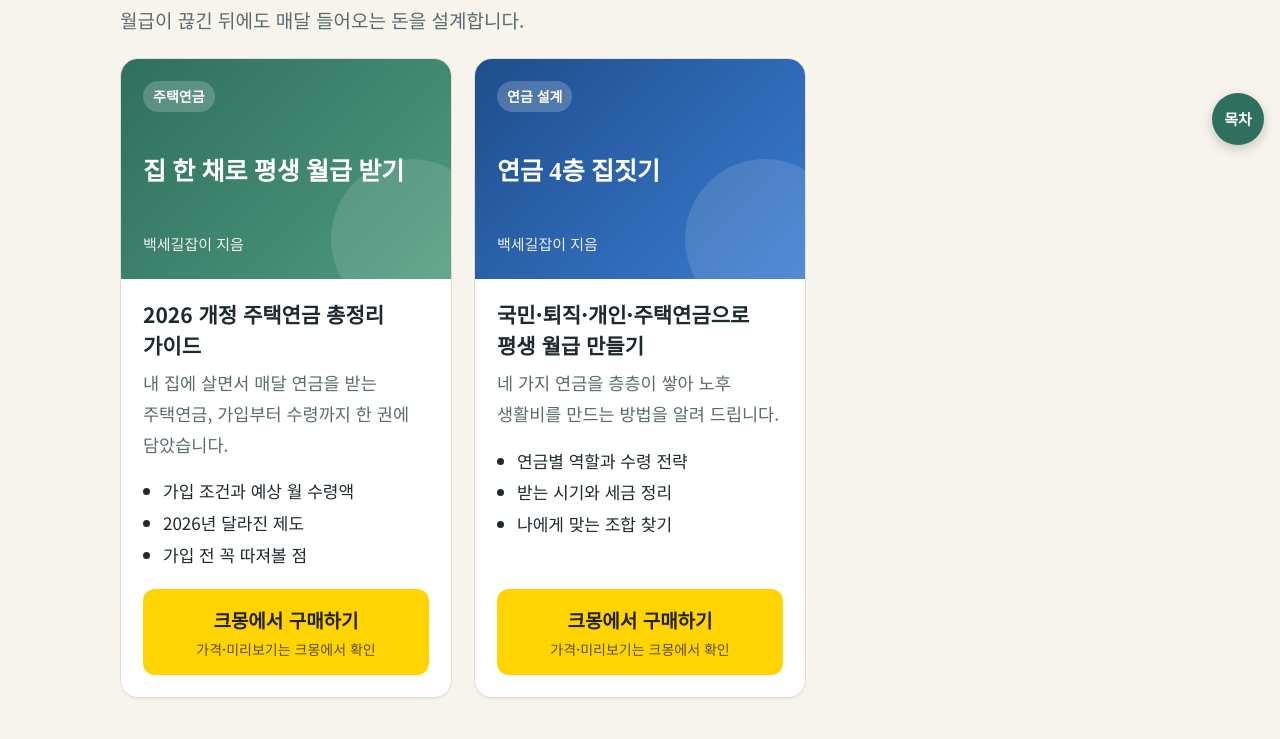
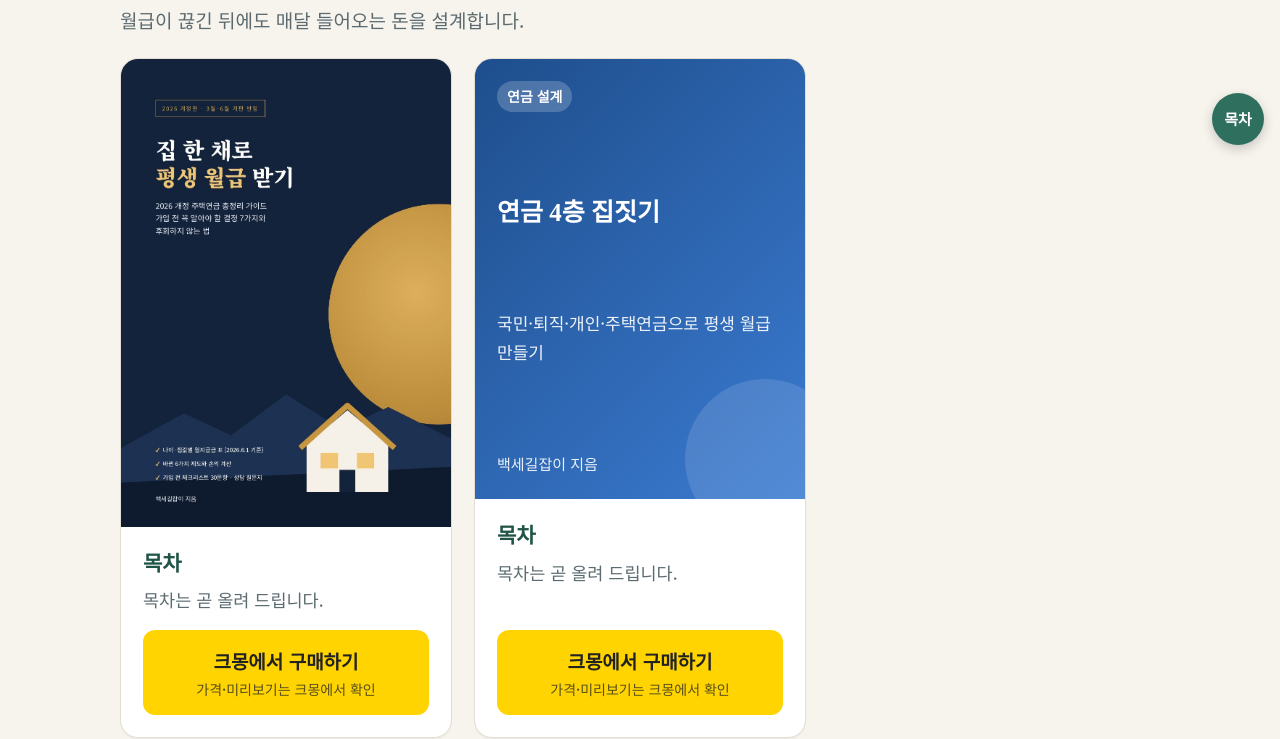
Before and after one commit to limjongtaek19-collab/limjongtaek19-collab.github.io, a plain HTML site: page ebooks/index.html in a window 1280 px wide. Shown: the part 639-1378 px from the top of the page. Drawn offline with Linux system fonts and the light colour scheme.

Commit message:
전자책 페이지: 표지와 목차만 표시
Co-Authored-By: Claude Opus 5.5 <noreply@anthropic.com>
Claude-Session: https://claude.ai/code/session_014ib7JZyiQmfar1AMVHQavf

```diff
--- a/ebooks/index.html
+++ b/ebooks/index.html
@@ -83,6 +83,13 @@
   footer a{color:#cfd8d6}
   footer .copy{margin-top:26px;font-size:14px;opacity:.7}
   .totop{position:fixed;right:16px;bottom:16px;background:var(--accent);color:#fff;text-decoration:none;width:52px;height:52px;border-radius:50%;display:flex;align-items:center;justify-content:center;font-size:15px;font-weight:700;box-shadow:0 4px 12px rgba(0,0,0,.2)}
+  .cover-img{width:100%;display:block;background:#eee}
+  .cover{aspect-ratio:3/4}
+  .cover .sub2{font-size:17px;opacity:.92;position:relative;z-index:1;margin-top:-6px}
+  .toc-h{font-size:20px;margin:0 0 10px;color:var(--accent-dark)}
+  .toc-list{margin:0 0 18px;padding-left:0;list-style:none;font-size:17.5px}
+  .toc-list li{padding:8px 0;border-bottom:1px dashed var(--line)}
+  .toc-wait{color:var(--muted);font-size:17px}
 </style>
 </head>
 <body>
@@ -164,7 +171,7 @@ const CATEGORIES = [
 
 const BOOKS = [
   { cat:"pension", color:"c1", tag:"주택연금",
-    title:"집 한 채로 평생 월급 받기", subtitle:"2026 개정 주택연금 총정리 가이드", author:"백세길잡이",
+    title:"집 한 채로 평생 월급 받기", subtitle:"2026 개정 주택연금 총정리 가이드", author:"백세길잡이", img:"../images/ebook-cover.jpg",
     desc:"내 집에 살면서 매달 연금을 받는 주택연금, 가입부터 수령까지 한 권에 담았습니다.",
     points:["가입 조건과 예상 월 수령액","2026년 달라진 제도","가입 전 꼭 따져볼 점"], kmong:"" },
   { cat:"pension", color:"c2", tag:"연금 설계",
@@ -172,7 +179,7 @@ const BOOKS = [
     desc:"네 가지 연금을 층층이 쌓아 노후 생활비를 만드는 방법을 알려 드립니다.",
     points:["연금별 역할과 수령 전략","받는 시기와 세금 정리","나에게 맞는 조합 찾기"], kmong:"" },
   { cat:"tax", color:"c3", tag:"연말정산",
-    title:"2026년 귀속 연말정산 가이드", subtitle:"13월의 월급 제대로 챙기기", author:"백세길잡이",
+    title:"13월의 월급 제대로 받기", subtitle:"2026년 귀속 연말정산 완벽 가이드", toc:["머리말 — 연말정산은 12월에 끝납니다","1장. 5분 만에 이해하는 연말정산의 구조","2장. 2026년 귀속, 이것이 달라졌다 (핵심 11가지)","3장. 일정표와 준비물","4장. 인적공제 — 가장 큰 공제는 '사람'입니다","5장. 신용카드 등 소득공제 — '25% 문턱'만 기억하세요","6장. 주택 관련 공제 — 무주택자라면 꼭 챙기세요","7장. 연금저축·IRP 그리고 국민성장펀드","8장. 의료비·교육비·보험료 — 가족을 위해 쓴 돈을 돌려받기","9장. 기부금·결혼·출산·자녀 세액공제","10장. 맞벌이 부부 절세 전략 — 누구에게 몰아줄까?","11장. 12월 31일 전에 끝내야 할 체크리스트","12장. 자주 하는 실수 7가지와 놓친 공제 되찾기","부록. 한눈에 보는 2026년 귀속 공제 요약표","맺음말"], author:"백세길잡이",
     desc:"놓치기 쉬운 공제 항목과 환급을 늘리는 요령을 차근차근 정리했습니다.",
     points:["올해 바뀐 공제 항목","항목별 공제 체크리스트","자주 하는 실수 바로잡기"], kmong:"" },
   { cat:"tax", color:"c4", tag:"절세계좌",
@@ -211,15 +218,15 @@ CATEGORIES.forEach((cat,i)=>{
   sec.innerHTML = `<h2><span class="num">${i+1}</span>${esc(cat.name)}</h2><p class="sub">${esc(cat.sub)}</p>
     <div class="grid">${books.map(b=>`
       <article class="book">
-        <div class="cover ${b.color}">
+        ${b.img?`<img class="cover-img" src="${esc(b.img)}" alt="${esc(b.title)} 표지">`:`<div class="cover ${b.color}">
           <span class="tag">${esc(b.tag)}</span>
           <div class="ttl">${esc(b.title)}</div>
+          <div class="sub2">${esc(b.subtitle)}</div>
           <div class="au">${esc(b.author)} 지음</div>
-        </div>
+        </div>`}
         <div class="body">
-          <h3>${esc(b.subtitle)}</h3>
-          <p>${esc(b.desc)}</p>
-          <ul>${b.points.map(p=>`<li>${esc(p)}</li>`).join("")}</ul>
+          <h3 class="toc-h">목차</h3>
+          ${b.toc?`<ol class="toc-list">${b.toc.map(t=>`<li>${esc(t)}</li>`).join("")}</ol>`:`<p class="toc-wait">목차는 곧 올려 드립니다.</p>`}
           <a class="buy" href="${esc(b.kmong||KMONG_PROFILE)}" target="_blank" rel="noopener">크몽에서 구매하기<small>가격·미리보기는 크몽에서 확인</small></a>
         </div>
       </article>`).join("")}
```
